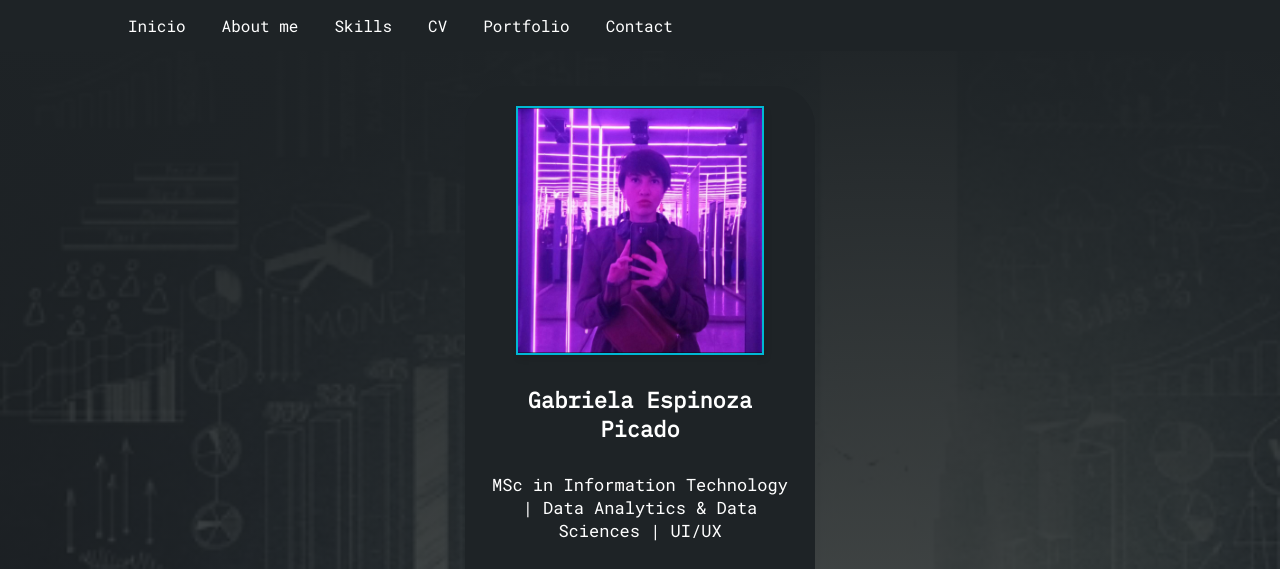
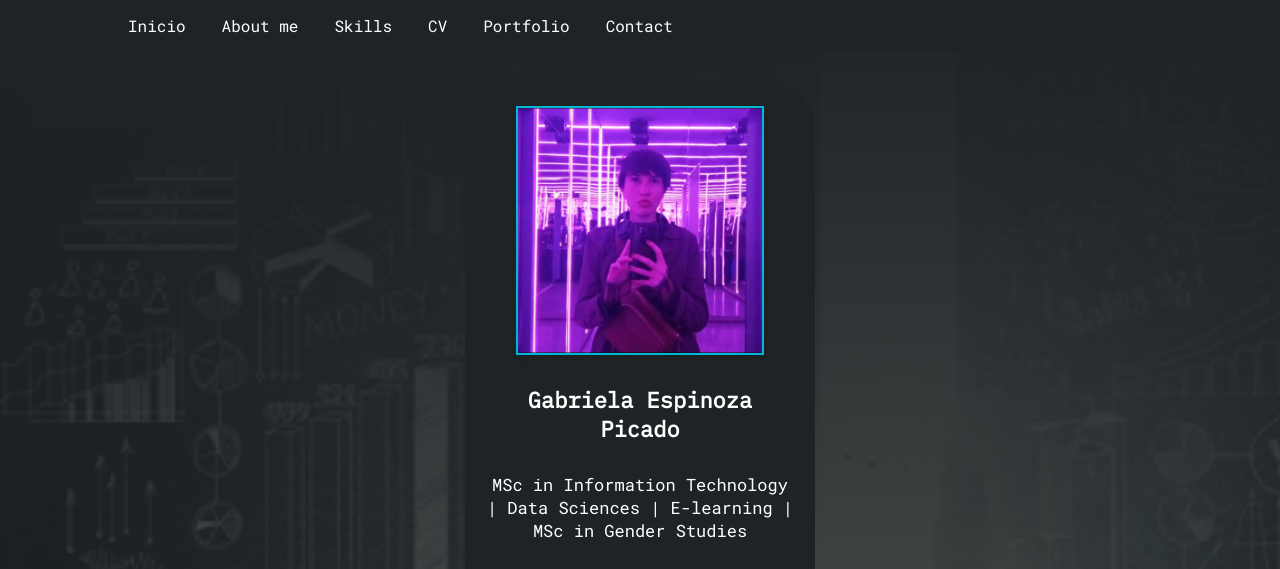
Before and after one commit to gespynoza/gespynoza.github.io, a plain HTML site: page index.html in a window 1280 px wide. Shown: the top 569 px of the page. Drawn offline with Linux system fonts and the light colour scheme; a web font is replaced by a local one.

Commit message:
Update index.html

```diff
--- a/index.html
+++ b/index.html
@@ -37,7 +37,7 @@
             </div>
             <h1>Gabriela Espinoza Picado</h1>
             <p></p>
-            <h2>MSc in Information Technology | Data Analytics & Data Sciences | UI/UX</h2>
+            <h2>MSc in Information Technology | Data Sciences | E-learning | MSc in Gender Studies</h2>
             <p></p>
             <div class="redes">
                 <a href="https://www.instagram.com/macagabya"><i class="fa-brands fa-instagram"></i></a>
```
